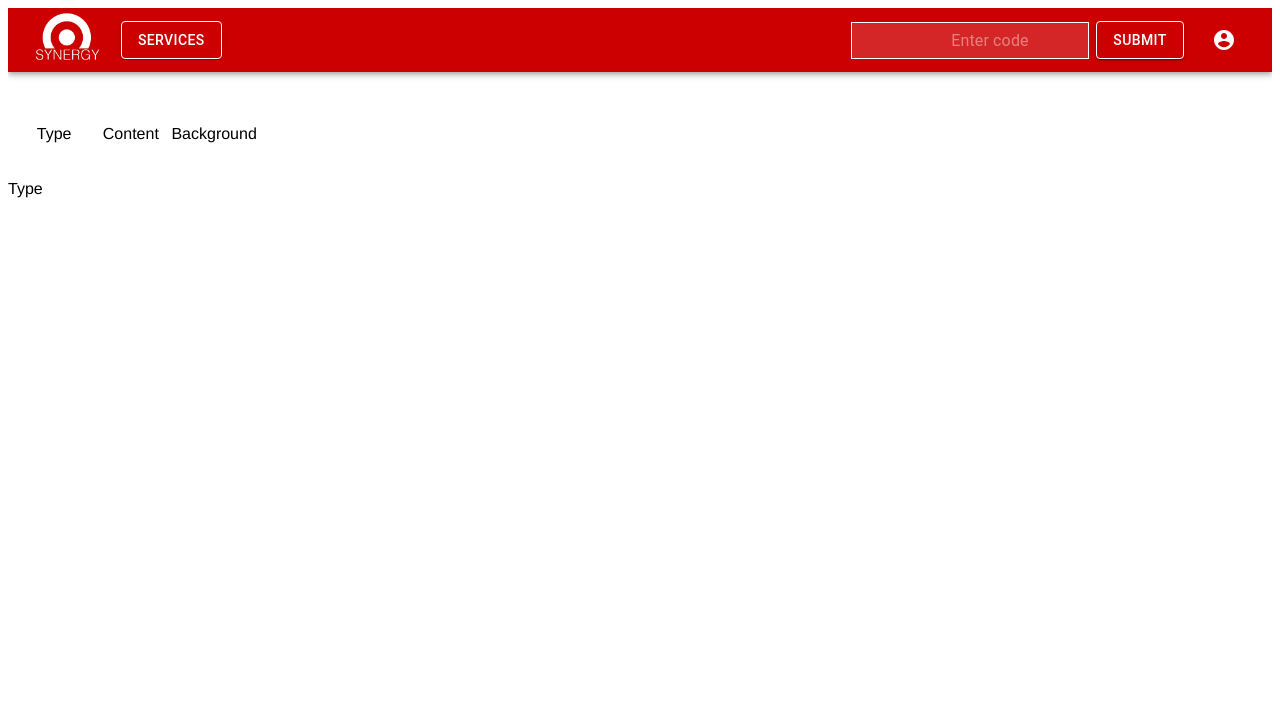
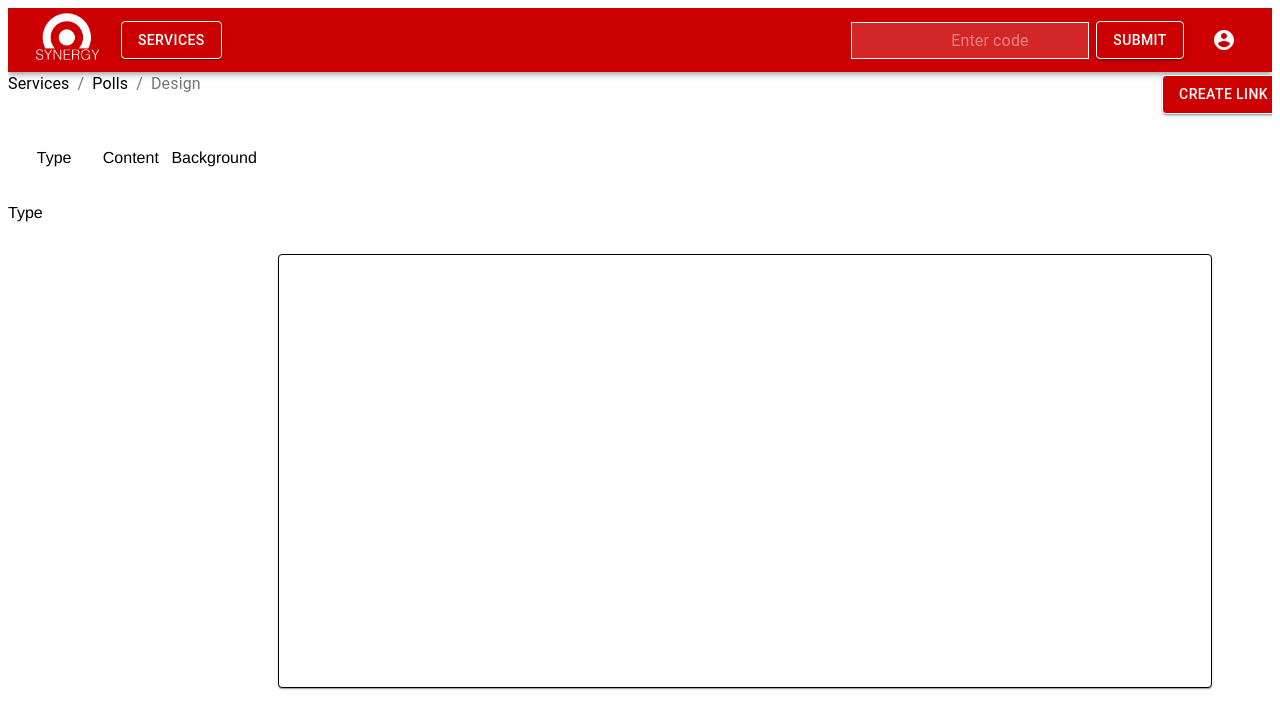
Before and after one commit to Keerthanab14/Target-synergy, a React (Create React App) app in the folder client/: page /create-poll in a window 1280 px wide. Shown: the top 728 px of the page. Built offline with nearby package versions, Linux system fonts and the light colour scheme.

Commit message:
Present Page

```diff
--- a/client/src/App.js
+++ b/client/src/App.js
@@ -22,7 +22,7 @@ function App() {
           <Route path="/polls" component={Poll}/>
           <Route path="/opinions" component={Opinions}/>
           <Route path="/feedback" component={Feedback}/>
-          {/* <Route path="/create-poll" component={CreatePoll}/> */}
+          <Route path="/link" component={CreatePoll}/>
           <Route
             path="/create-poll"
             render={({ match: { url } }) => (
--- a/client/src/components/Header/Service.js
+++ b/client/src/components/Header/Service.js
@@ -89,7 +89,7 @@ export default function Service() {
           }
         }
       >
-              <StyledMenuItem>
+              <StyledMenuItem onClick={handleClose}>
 
                   <ListItemIcon>
                     <PollIcon fontSize="small" />
@@ -98,7 +98,7 @@ export default function Service() {
                     <ListItemText primary="Polls" />
                   </Link>
               </StyledMenuItem>
-              <StyledMenuItem>
+              <StyledMenuItem onClick={handleClose}>
                   <ListItemIcon>
                     <PeopleIcon fontSize="small" />
                   </ListItemIcon>
@@ -107,7 +107,7 @@ export default function Service() {
                   </Link>
 
               </StyledMenuItem>
-              <StyledMenuItem>
+              <StyledMenuItem onClick={handleClose}>
                   <ListItemIcon>
                     <CreateIcon fontSize="small" />
                   </ListItemIcon>
--- a/client/src/components/Poll/CreatePoll/CreatePoll.js
+++ b/client/src/components/Poll/CreatePoll/CreatePoll.js
@@ -20,11 +20,11 @@ const useStyles = makeStyles((theme) => ({
 
 const CreatePoll = () => {
     const classes = useStyles();
-    //const history = useHistory();
+    const history = useHistory();
 
-    //function handleClick(path) {
-     //   history.push(path);
-   // }
+    function handleClick(path) {
+       history.push(path);
+    }
 
     return (
         <div className='bx'>
@@ -88,12 +88,12 @@ const CreatePoll = () => {
                                         }
                                     }
                                 >Create Poll
-                            </Button> */
+                            </Button>
 
 
                         <Button
                                 variant="contained"
-                               // onClick={() => {handleClick("/polls") }}
+                                onClick={() => {handleClick("/create-poll") }}
                                 style={
                                     {
                                         backgroundColor: "#ffffff",
--- a/client/src/components/Poll/CreatePoll/CreatePolls.css
+++ b/client/src/components/Poll/CreatePoll/CreatePolls.css
@@ -4,7 +4,7 @@
     font-family: helvetica;
 }
 .Sidebar{
-    padding-top:1rem;
+   padding-top:1rem;
    font-family:  Helvetica;
    height: 100%;
    width: 20%;
@@ -19,6 +19,27 @@ ul {
     list-style-type: none;
     padding-inline: 10px;
     order: 5;
+}
+
+.present{
+  padding-top:1rem;
+   font-family:  Helvetica;
+   height: 100%;
+   width: 55%;
+   order: 5;
+   flex-direction: row;
+   justify-content: flex-evenly;
+
+}
+
+.slide{
+  padding-top:1rem;
+   font-family:  Helvetica;
+   height: 100%;
+   width: 20%;
+   order: 5;
+   flex-direction: row;
+   justify-content: flex-evenly;
 }
 
 #menu li {
--- a/client/src/components/Poll/CreatePoll/CreatePolls.js
+++ b/client/src/components/Poll/CreatePoll/CreatePolls.js
@@ -1,16 +1,57 @@
 import React from "react";
 import Sidebar from "./Sidebar";
+import Presentation from "./Presentation";
 import '../CreatePoll/CreatePolls.css'
-import { useHistory } from 'react-router-dom';
+import Button from '@material-ui/core/Button';
+import { Link,useHistory } from 'react-router-dom';
+import { Breadcrumbs, Typography } from '@material-ui/core';
+
+
   function CreatePolls() {
     let history = useHistory();
+    function handleClick(path) {
+       history.push(path);
+   }
+
+    return (
+  <div className = 'CreatePolls'>
+                            <Button
+                                    variant="contained"
+                                    onClick={() => {handleClick("/link") }}
+                                    style={
+                                        {
+                                            backgroundColor: "#cc0000",
+                                            color: "white",
+                                            position: "relative",
+                                            float: "right",
+                                            marginRight: '50px',
+                                            border: "1px solid white",
+                                            margin: "3px",
+
+                                        }
+                                    }
+                                >Create Link
+                            </Button>
+
+       <Breadcrumbs aria-label="breadcrumb">
+
+            <Link to="/" style={{color:"black", textDecoration:"none" }} >
+                   Services
+            </Link>
+            <Link to="/polls" style={{color:"black", textDecoration:"none" }} >
+                   Polls
+            </Link>
+            <Typography>
+                  Design
+            </Typography>
+           </Breadcrumbs>
+
+     <Sidebar/>
+     <Presentation/>
 
 
-       function handleClick(path) {
-          history.push(path);
-      }
-    return <div className = 'CreatePolls'>
-     <Sidebar /></div>
+    </div>
+    )
 }
 
 export default CreatePolls
--- /dev/null
+++ b/client/src/components/Poll/CreatePoll/Presentation.js
@@ -0,0 +1,50 @@
+import React from 'react'
+import '../CreatePoll/CreatePolls.css'
+import { makeStyles } from '@material-ui/core/styles';
+import Paper from '@material-ui/core/Paper';
+import Grid from '@material-ui/core/Grid';
+
+const useStyles = makeStyles((theme) => ({
+    root: {
+      flexGrow: 1,
+    },
+    paper: {
+      padding: theme.spacing(2),
+      textAlign: 'center',
+      color: theme.palette.text.secondary,
+    },
+  }));
+
+
+const Presentation = () => {
+    const classes = useStyles();
+
+    return (
+        <div>
+            <div className="present">
+            </div>
+
+            <div className='slide'>
+            <div className={classes.root} >
+            <Grid container spacing={3} style={{margin: "10px"}} style={{float: 'right'}}>
+                    <Grid item xs={6} sm={3}>
+                    <Paper className={classes.paper}
+                            style={{
+                                border: "1px solid black",
+                                width: "900px",
+                                height: "400px",
+                                position: "right",
+                                float: "left",
+                                marginLeft: "270px",
+
+                    }}>
+                    </Paper>
+                    </Grid>
+                </Grid>
+            </div></div>
+        </div>
+    );
+}
+
+
+export default Presentation
```
